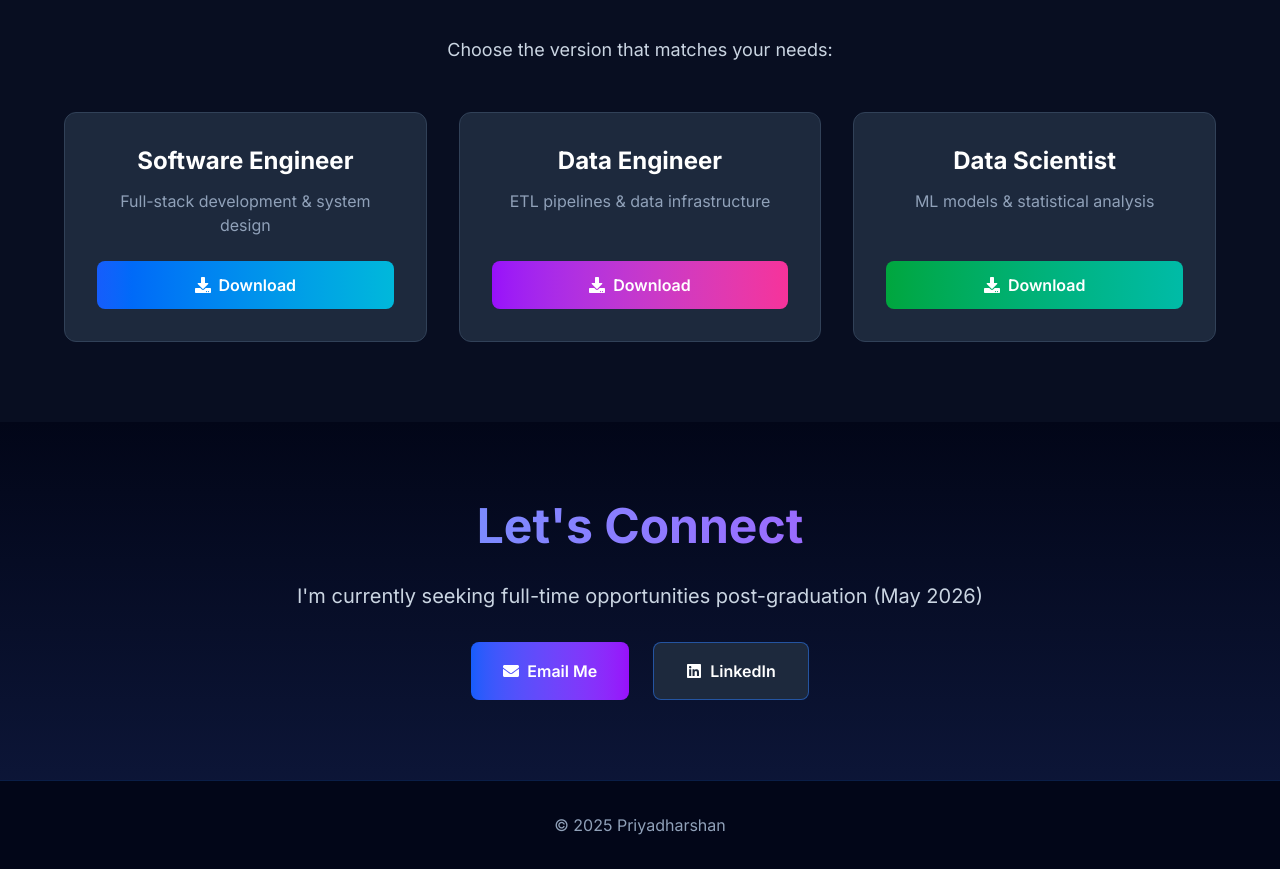
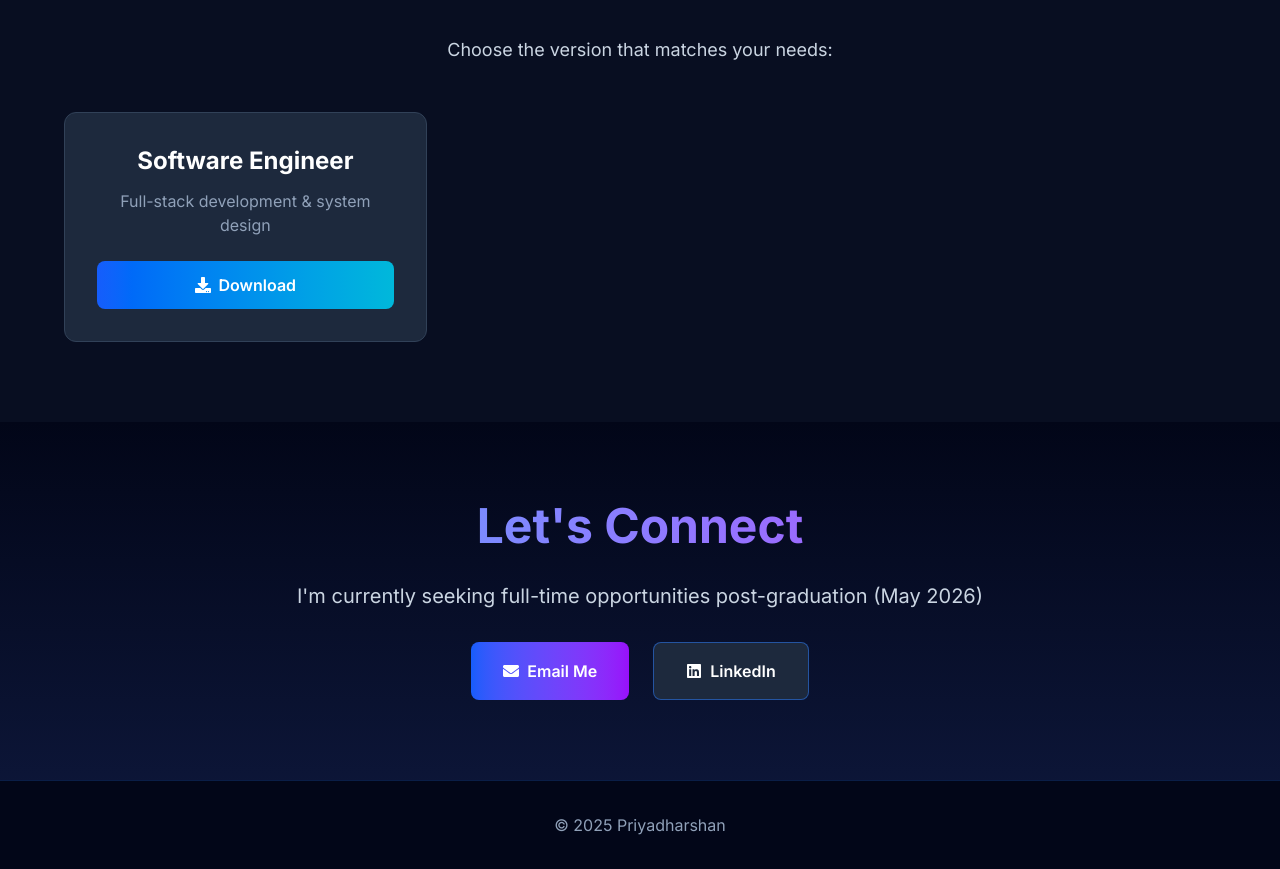
Before and after one commit to Na4Sh11/portfolio, a Next.js app: page / in a window 1280 px wide. Shown: the part 3074-3943 px from the top of the page. Built offline with nearby package versions, Linux system fonts and the light colour scheme.

Commit message:
resume edited

```diff
--- a/app/page.tsx
+++ b/app/page.tsx
@@ -331,9 +331,7 @@ export default function Home() {
           </motion.p>
           <div className="grid sm:grid-cols-2 md:grid-cols-3 gap-6 sm:gap-8">
             {[
-              { title: 'Software Engineer', desc: 'Full-stack development & system design', file: 'Priyadharshan_SWE_Resume.pdf', gradient: 'from-blue-600 to-cyan-500' },
-              { title: 'Data Engineer', desc: 'ETL pipelines & data infrastructure', file: 'Priyadharshan_DE_Resume.pdf', gradient: 'from-purple-600 to-pink-500' },
-              { title: 'Data Scientist', desc: 'ML models & statistical analysis', file: 'Priyadharshan_DS_Resume.pdf', gradient: 'from-green-600 to-teal-500' }
+              { title: 'Software Engineer', desc: 'Full-stack development & system design', file: 'Priyadharshan_DS_Resume.pdf', gradient: 'from-blue-600 to-cyan-500' },
             ].map((resume, i) => (
               <motion.div key={i} initial={{ opacity: 0, y: 50 }} whileInView={{ opacity: 1, y: 0 }} transition={{ duration: 0.5, delay: i * 0.1 }} viewport={{ once: true }} className="relative group">
                 <div className={`absolute inset-0 bg-gradient-to-br ${resume.gradient} opacity-0 group-hover:opacity-20 rounded-xl transition-opacity duration-300 blur-xl`} />
```
